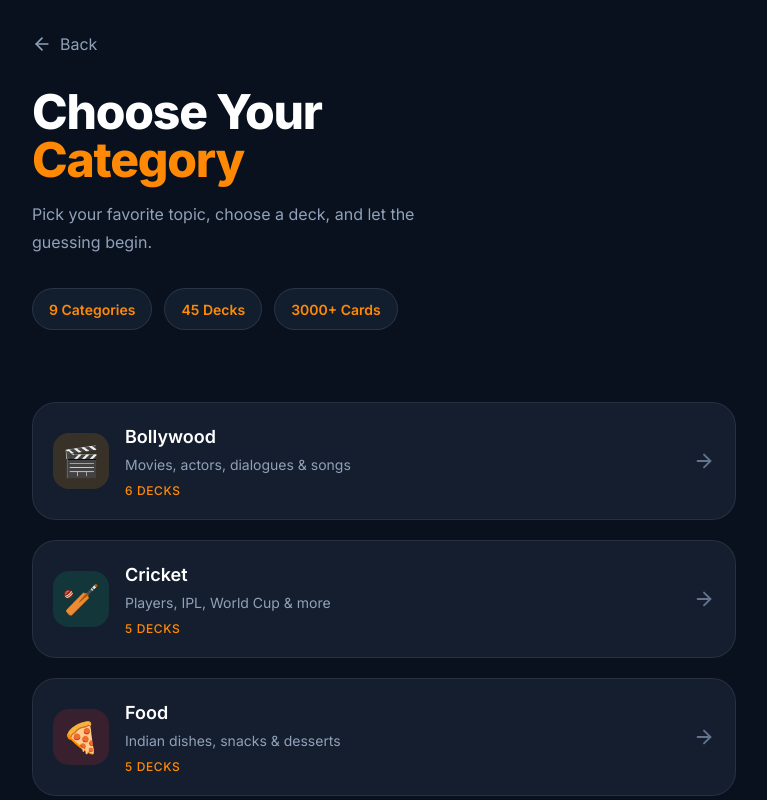
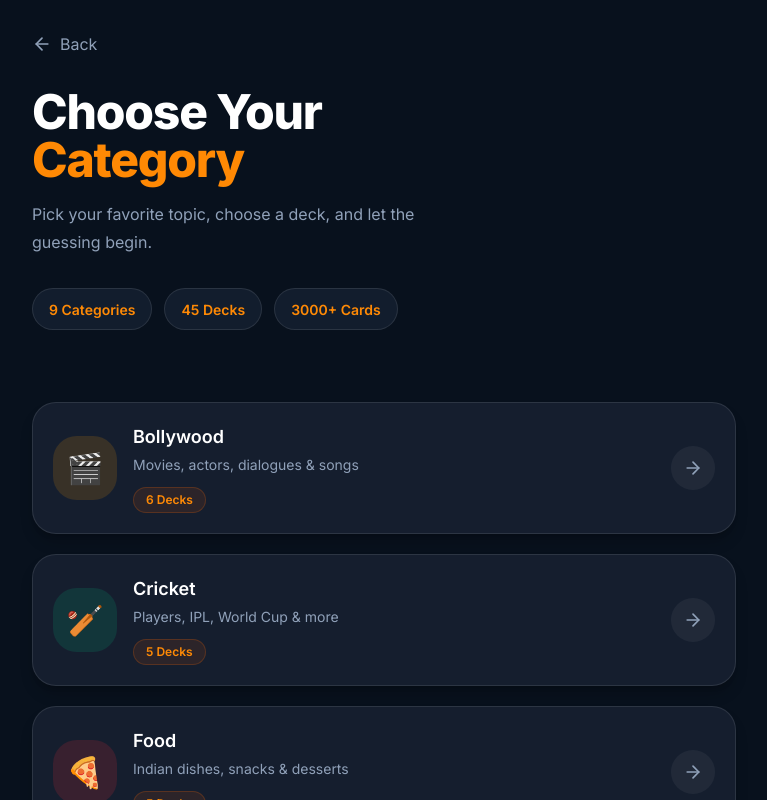
Before and after one commit to sarveshpourkar/maathe-pe, a React (Vite) app: page /categories in a window 1280 px wide. Shown: the top 800 px of the page, without its empty margins (256-1023 px from the left). Built offline with nearby package versions, Linux system fonts and the light colour scheme; the HTML template or start-up script is replaced by a standard one.

Commit message:
feat: enhance category cards with premium UI

```diff
--- a/src/components/CategoryCard.jsx
+++ b/src/components/CategoryCard.jsx
@@ -24,14 +24,17 @@
 }) {
   return (
     <motion.button
-      whileHover={{ y: -3 }}
+      whileHover={{
+       y: -4,
+       scale: 1.01,
+      }}
       whileTap={{ scale: 0.98 }}
       onClick={onClick}
-      className="group flex w-full items-center justify-between rounded-3xl border border-white/8 bg-[#151E2E] p-5 transition-all duration-300 hover:border-orange-400/30 hover:bg-[#1B2638]"
+      className="group flex w-full items-center justify-between rounded-3xl border border-white/10 bg-[#151E2E] p-5 shadow-lg shadow-black/20 transition-all duration-300 hover:border-orange-400/40 hover:bg-[#1B2638] hover:shadow-orange-500/10"
     >
       <div className="flex items-center gap-4">
         <div
-          className={`flex h-14 w-14 items-center justify-center rounded-2xl text-3xl ${
+          className={`flex h-16 w-16 items-center justify-center rounded-3xl text-3xl ${
             colorMap[color] || colorMap.orange
           }`}
         >
@@ -47,16 +50,20 @@
             {description}
           </p>
 
-          <p className="mt-2 text-xs font-medium uppercase tracking-wider text-orange-400">
-            {decks} Deck{decks > 1 ? "s" : ""}
-          </p>
+          <div className="mt-3 inline-flex rounded-full border border-orange-500/20 bg-orange-500/10 px-3 py-1">
+  <span className="text-xs font-semibold text-orange-400">
+    {decks} Deck{decks > 1 ? "s" : ""}
+  </span>
+</div>
         </div>
       </div>
 
-      <ArrowRight
-        size={22}
-        className="text-slate-500 transition-transform duration-300 group-hover:translate-x-1 group-hover:text-orange-400"
-      />
+      <div className="rounded-full bg-white/5 p-3 transition-all duration-300 group-hover:bg-orange-500/15">
+  <ArrowRight
+    size={20}
+    className="text-slate-400 transition-all duration-300 group-hover:translate-x-1 group-hover:text-orange-400"
+  />
+</div>
     </motion.button>
   );
 }
```
